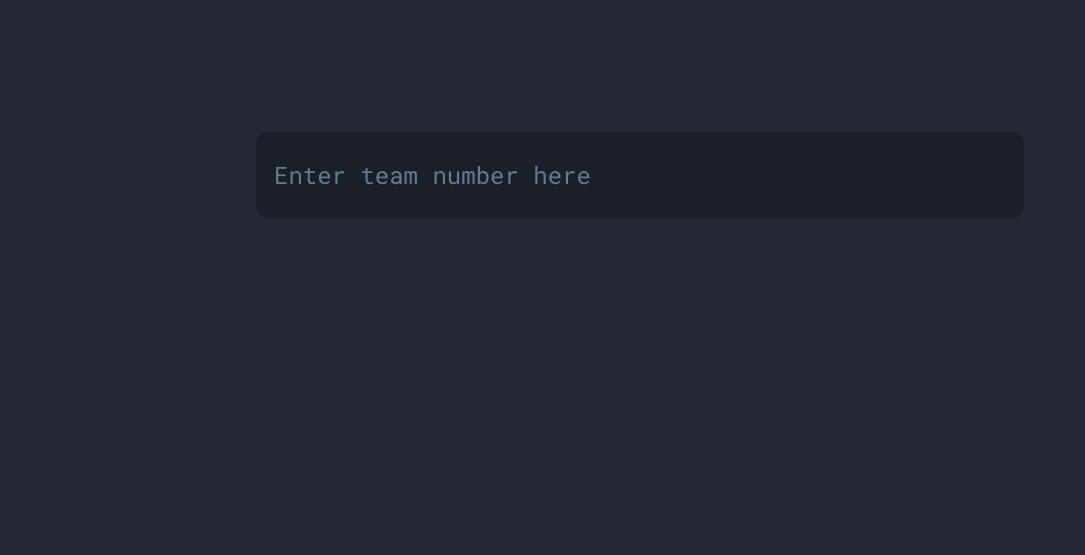
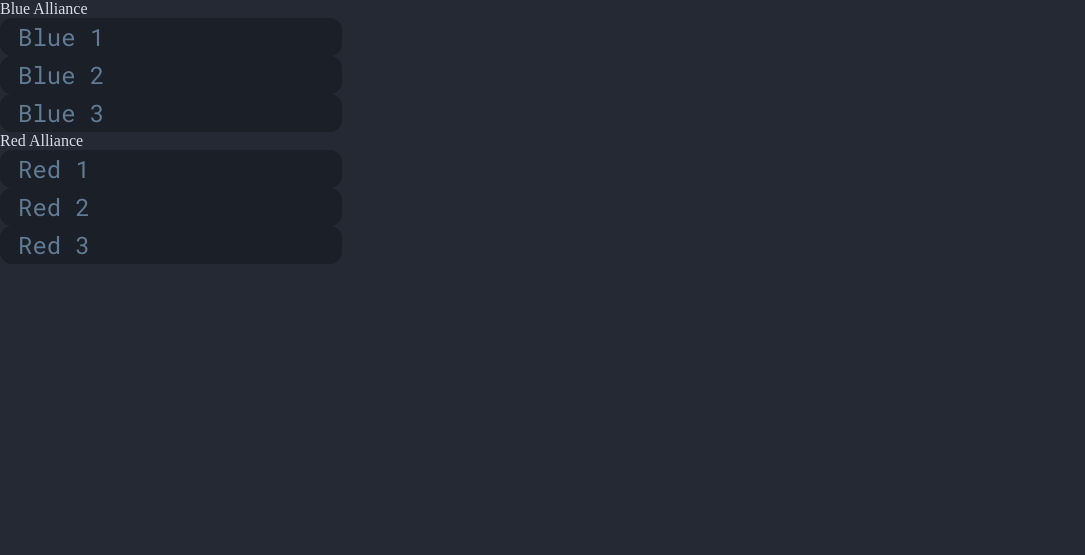
Before and after one commit to Team3128/mantaScouting_22-23, a website built with Vite: page Nep2n/index.html in a window 1280 px wide. Shown: the whole page, without its empty margins (0-1085 px from the left). Built offline with nearby package versions, Linux system fonts and the light colour scheme; some packages are replaced by stand-ins of ours; no server answers.

Commit message:
Started Predict Shell
created part of the html/css base of the predict page

```diff
--- a/Nep2n/index.html
+++ b/Nep2n/index.html
@@ -88,7 +88,20 @@
         ronk bruh
       </div>
       <div id="predict" class="subpage hide">
-        predict bruh
+        <div id="alliances">
+          <div id="blueAlliance" class="inputContainer">
+            Blue Alliance
+            <input id="blue1" placeholder="Blue 1" autocomplete="off">
+            <input id="blue2" placeholder="Blue 2" autocomplete="off">
+            <input id="blue3" placeholder="Blue 3" autocomplete="off">
+          </div>
+          <div id="redAlliance" class="inputContainer">
+            Red Alliance
+            <input id="red1" placeholder="Red 1" autocomplete="off">
+            <input id="red2" placeholder="Red 2" autocomplete="off">
+            <input id="red3" placeholder="Red 3" autocomplete="off">
+          </div>
+        </div>
       </div>
       <div id="settings" class="subpage hide">
         settings bruh
--- a/Nep2n/index.js
+++ b/Nep2n/index.js
@@ -53,7 +53,7 @@ document.addEventListener("keydown", function(e) {
   }
 })
 
-pageChange.switchEvent("search")
+pageChange.switchEvent("predict")
 
 //=============== HOME ===============
 var matchData = []
@@ -217,3 +217,5 @@ function search( team ){
     }
   )
 }
+
+//=============== PREDICT ===============
--- a/Nep2n/style.css
+++ b/Nep2n/style.css
@@ -371,3 +371,32 @@ body{
 #viewpage > .hide{
     display: none;
 }
+
+/* Predict page */
+#predict > #alliances > .inputContainer > input {
+
+    width: 100%;
+    height: 100%;
+
+    outline: none;
+
+    background-color: var(--sub-alt-color);
+    border-radius: 0.75rem;
+    border: 2px solid var(--sub-alt-color);
+    color: var(--text-color);
+    font-size: 1.5rem;
+    padding-left: 1rem;
+    font-family: "Roboto mono", monospace;
+
+    transition: 0.2s ease-in-out;
+
+    transform: translateY(0);
+}
+
+#predict > #alliances > .inputContainer > input:focus{
+    border: 2px solid var(--sub-color);
+}
+
+#predict > #alliances > .inputContainer > input::placeholder{
+    color: var(--sub-color);
+}
```
